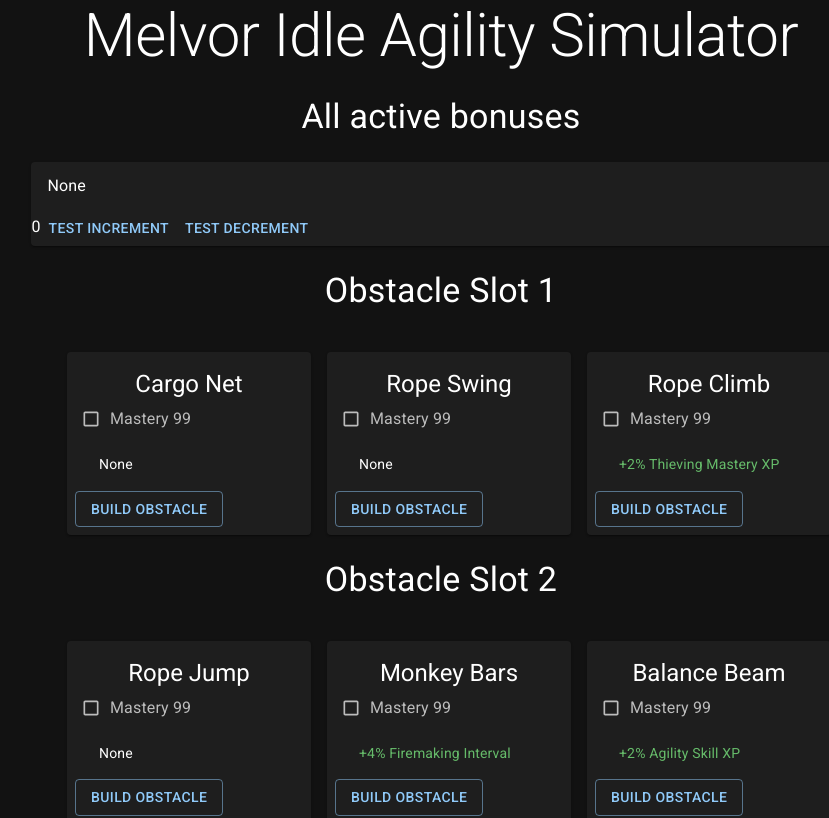
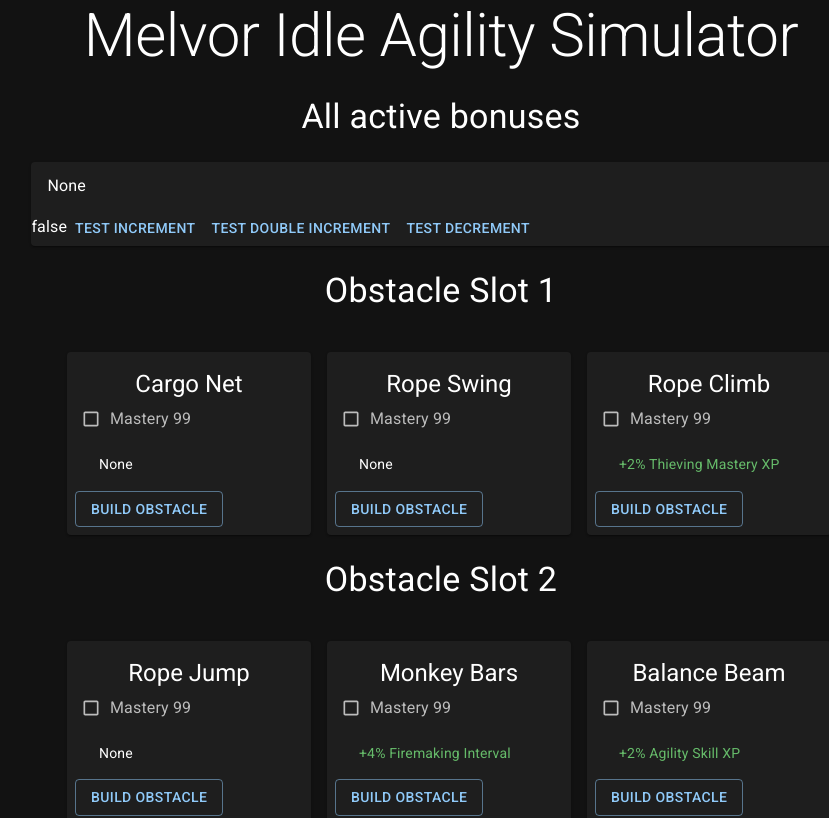
Before and after one commit to busisd/melvor-agility-sim, a React (Create React App) app: page / in a window 1280 px wide. Shown: the top 818 px of the page, without its empty margins (199-1028 px from the left). Built offline with nearby package versions, Linux system fonts and the light colour scheme.

Commit message:
Testing logic in useSelector

```diff
--- a/src/components/bonussummary/BonusSummary.tsx
+++ b/src/components/bonussummary/BonusSummary.tsx
@@ -12,7 +12,7 @@ import {
 } from "data/data";
 import isNil from "lodash/isNil";
 import { useDispatch, useSelector } from "react-redux";
-import { decrement, increment } from "state/counterSlice";
+import { decrement, increment, incrementByAmount } from "state/counterSlice";
 import { RootState, useAppDispatch, useAppSelector } from "state/store";
 import { BonusString } from "../shared/BonusString";
 
@@ -81,7 +81,7 @@ export const BonusSummary = ({
     .flatMap((obstacle) => obstacle!.bonuses!);
   const combinedBonuses = combineBonuses(allBonuses);
 
-  const count = useAppSelector((state) => state.counter.value);
+  const count = useAppSelector((state) => Boolean(state.counter.value === 3).toString());
   const dispatch = useAppDispatch();
 
   return (
@@ -101,6 +101,7 @@ export const BonusSummary = ({
       )}
       {count}
       <Button onClick={() => dispatch(increment())}>Test increment</Button>
+      <Button onClick={() => dispatch(incrementByAmount(2))}>Test double increment</Button>
       <Button onClick={() => dispatch(decrement())}>Test decrement</Button>
     </Card>
   );
--- a/src/state/counterSlice.ts
+++ b/src/state/counterSlice.ts
@@ -1,7 +1,7 @@
 import { createSlice } from "@reduxjs/toolkit";
 import type { PayloadAction } from "@reduxjs/toolkit";
 
-export interface CounterState {
+interface CounterState {
   value: number;
 }
 
```
